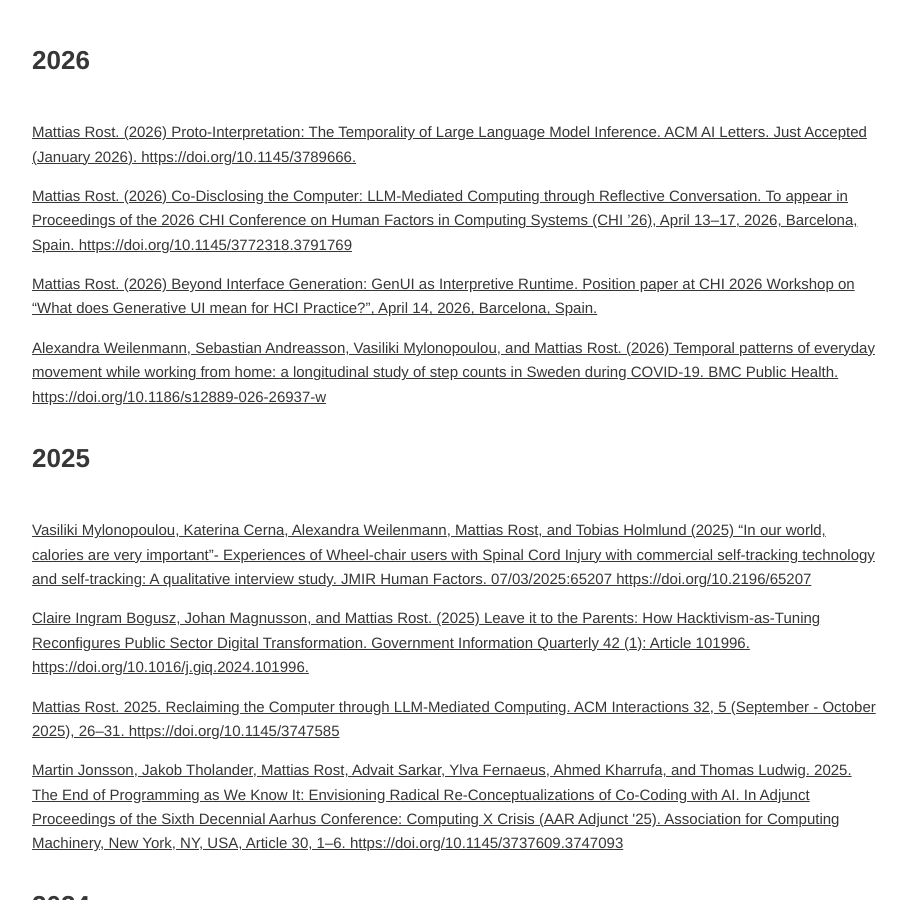
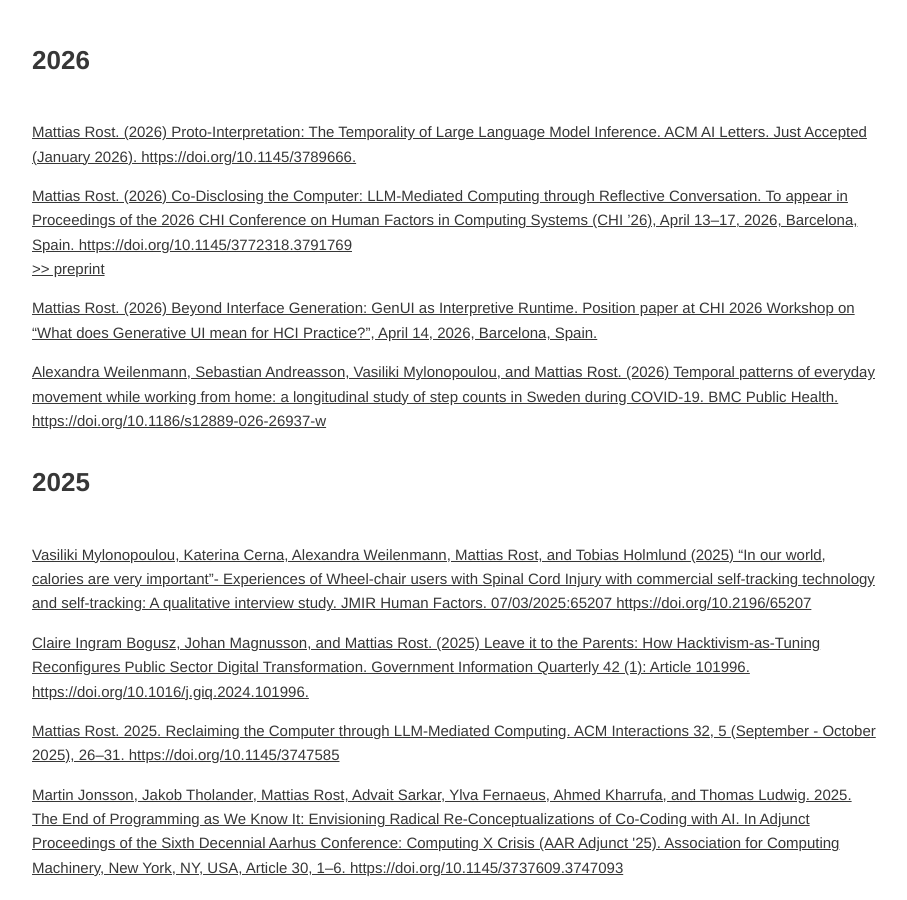
Before and after one commit to rrostt/rrostt.github.io, a Jekyll site: the page built from _pages/2011-09-24-publications.html, in a window 1280 px wide and 900 px high, scrolled down 667 px. Shown: the whole window, without its empty margins (184-1091 px from the left). Built offline with Jekyll 4.4.1, drawn with Linux system fonts in a browser that asks for light colours.

Commit message:
Added preprint link for codisclosing

```diff
--- a/_pages/2011-09-24-publications.html
+++ b/_pages/2011-09-24-publications.html
@@ -32,7 +32,10 @@
         Co-Disclosing the Computer: LLM-Mediated Computing through Reflective Conversation.
         To appear in Proceedings of the 2026 CHI Conference on Human Factors in Computing Systems (CHI ’26),
         April 13–17, 2026, Barcelona, Spain. https://doi.org/10.1145/3772318.3791769
-    </a></p>
+    </a>
+    <br />
+    <a href="/assets/publications/rost-2026-codisclosingthecomputer.pdf">&gt;&gt; preprint</a>
+    </p>
     <p><a href="/assets/publications/rost-interpretive_runtime-cameraready.pdf">
         Mattias Rost. (2026)
         Beyond Interface Generation: GenUI as Interpretive Runtime.
```
